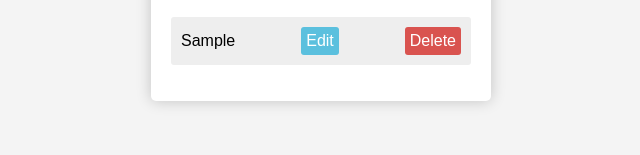
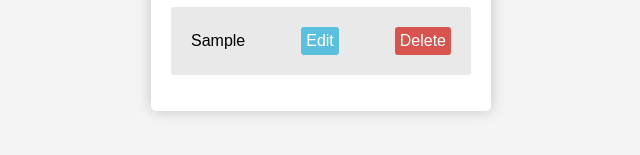
Before and after one commit to econsus/Modul-2-Web, a plain HTML site: page Tugas 2/index.html in a window 1280 px wide. Both pictures are taken after typing "Sample" into the empty fields and a click on the button "Add Task". Shown: the part 433-588 px from the top of the page, without its empty margins (319-959 px from the left). Drawn offline with Linux system fonts and the light colour scheme.

```diff
--- a/Tugas 2/style.css
+++ b/Tugas 2/style.css
@@ -52,8 +52,8 @@ ul {
 }
 
 li {
-    padding: 10px;
-    background: #eee;
+    padding: 20px;
+    background: #e9e9e9;
     border-radius: 3px;
     margin-bottom: 10px;
     display: flex;
```
Also changed, not shown: Tugas 1/script.js (+12 -4 lines), Tugas 2/script.js (+7 -1 lines).
